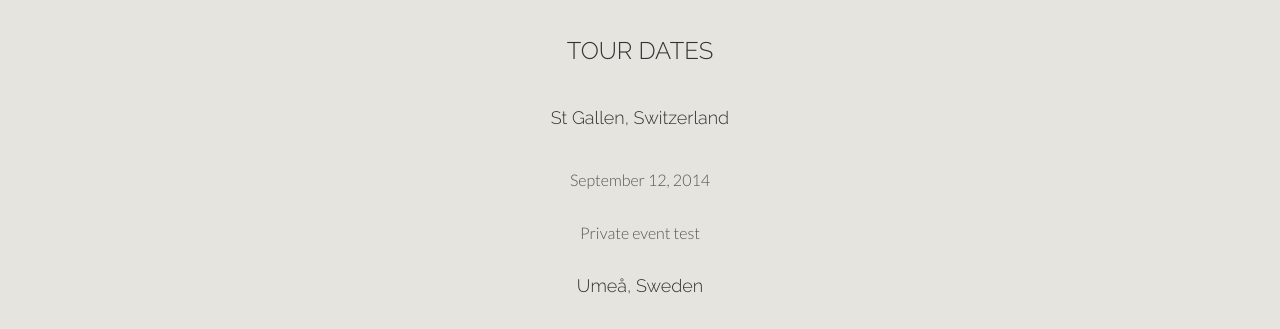
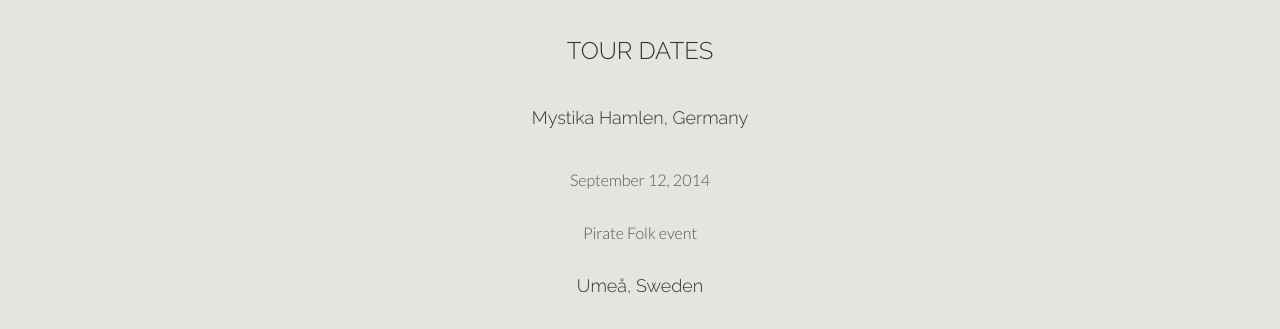
Before and after one commit to danielwerthen/yebanished, a Jekyll site: the page built from index.html, in a window 1280 px wide and 900 px high, scrolled down 1506 px. Shown: the part 153-482 px from the top of the window. Built offline with Jekyll 4.4.1, drawn with Linux system fonts in a browser that asks for light colours.

Commit message:
Update tourdates.yml

```diff
--- a/_data/tourdates.yml
+++ b/_data/tourdates.yml
@@ -1,6 +1,6 @@
-- location: St Gallen, Switzerland
+- location: Mystika Hamlen, Germany
 -  date: 2014-9-12
--  description: Private event test
+-  description: Pirate Folk event
 
 - location: Umeå, Sweden
 -  date: 2014-10-3
```
